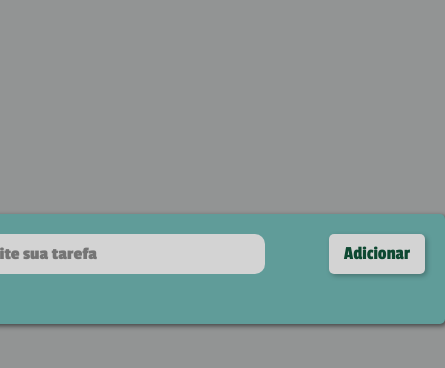
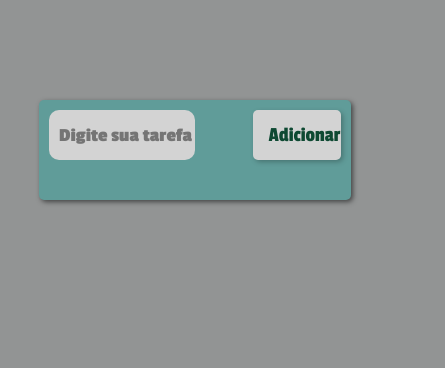
Before and after one commit to samuelvbernardo/to-do-list, a plain HTML site: page index.html in a window 390 px wide. Shown: the whole page, 445 px wide, since content can reach past the window. Drawn offline with Linux system fonts and the light colour scheme.

Commit message:
corrigindo problemas com responsividade

```diff
--- a/styles.css
+++ b/styles.css
@@ -15,21 +15,13 @@ body {
 
 .container {
     background-color: #609C99;
-    max-width: 1200px;
-    min-width: 500px;
-    width: 50vw;
+    max-width: 800px;
+    width: 80vw;
     border-radius: 5px;
-    padding: 20px;
-    margin: 100px auto 0;
+    padding: 10px;
+    margin: 100px auto 100px;
     box-shadow: 2px 2px 5px rgba(0, 0, 0, 0.541);
     position: relative;
-}
-
-.container{
-    position: absolute;
-    left: 50%;
-    top: 20%;
-    transform: translate(-50%, -50%);
 }
 
 .input-task {
@@ -37,26 +29,32 @@ body {
     border: none;
     font-family: "Passion One";
     font-weight: bold;
-    font-size: 1.1em;
-    width: 300px;
-    height: 40px;
+    font-size: 1.2em;
+    width: 50%;
+    height: 50px;
     padding-left: 10px;
     border-radius: 10px;
+    position: sticky;
+    top: -1px;
 }
 
 .button-add-task {
     background-color: lightgray;
     color: rgb(14, 73, 50);
-    font-size: 1.2em;
+    font-size: 1.3em;
     font-family: "Passion One";
     font-weight: normal;
-    height: 40px;
+    text-align: center;
+    height: 50px;
+    width: 30%;
     padding: 0 15px;
     border: none;
     border-radius: 5px;
     float: right;
     cursor: pointer;
     box-shadow: 2px 2px 5px rgba(0, 0, 0, 0.253);
+    position: sticky;
+    top: -1px;
 }
 
 .button-add-task:hover {
```
